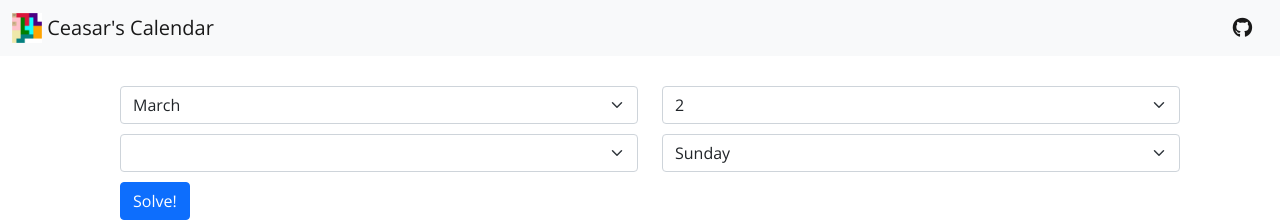
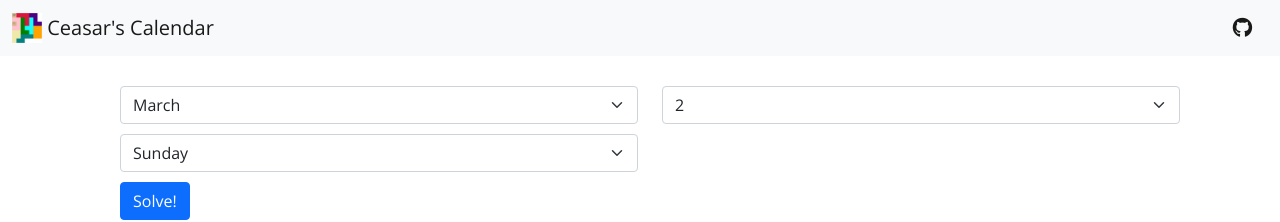
Before and after one commit to k2n-rehan/Ceasar-s-Calendar, a website built with webpack: page public/index.html in a window 1280 px wide. Shown: the top 222 px of the page. Built offline with nearby package versions, Linux system fonts and the light colour scheme.

Commit message:
Data Updated

```diff
--- a/public/index.html
+++ b/public/index.html
@@ -1,6 +1,5 @@
 <!DOCTYPE html>
 <html>
-
     <head>
         <meta charset="utf-8">
         <link rel="icon" type="image/png" href="favicon.png" sizes="16x16 24x24 32x32 48x48 64x64" />
@@ -12,7 +11,6 @@
         <script src="https://kit.fontawesome.com/ed26fd5425.js" crossorigin="anonymous"></script>
         <title>Ceasar's Calendar</title>
     </head>
-
     <body>
         <nav class="navbar navbar-expand-xs navbar-light bg-light">
             <div class="container-fluid">
@@ -20,14 +18,13 @@
                     <img src="favicon.png" width="30" class="d-inline-block align-top" alt="logo image">
                     Ceasar's Calendar
                 </a>
-                <a class="d-flex navbar-brand icon-link" href="https://k2n-rehan.github.io/Ceasar-s-Calendar/"><i
-                                                                                                                       class="fa fa-github" aria-hidden="true"></i></a>
+                <a class="d-flex navbar-brand icon-link" href="https://k2n-rehan.github.io/Ceasar-s-Calendar/">
+                    <i class="fa fa-github" aria-hidden="true"></i>
+                </a>
             </div>
         </nav>
-
         <main>
             <div class="container" id="main-container">
-
                 <div class="row">
                     <div class="col-xs-12 col-md-6">
                         <select class="col-md-1 form-select" id="month-form"></select>
@@ -37,9 +34,10 @@
                     </div>
                 </div>
                 <div class="row">
-                    <div class="col-xs-12 col-md-6">
+                    <!-- Removed the puzzle type dropdown -->
+                    <!-- <div class="col-xs-12 col-md-6">
                         <select class="col-md-1 form-select" id="puzzle-type-form"></select>
-                    </div>
+                    </div> -->
                     <div class="col-xs-12 col-md-6">
                         <select class="col-md-1 form-select" id="weekday-form"></select>
                     </div>
@@ -53,12 +51,10 @@
                 <div id="board"></div>
                 <table id="board-table"></table>
             </div>
-
         </main>
         <script src="./dist/main.js"></script>
     </body>
     <footer class="text-lg-start bg-light text-muted bg-light">
         Developed by Rehan Khan.....!
     </footer>
-
 </html>
```
